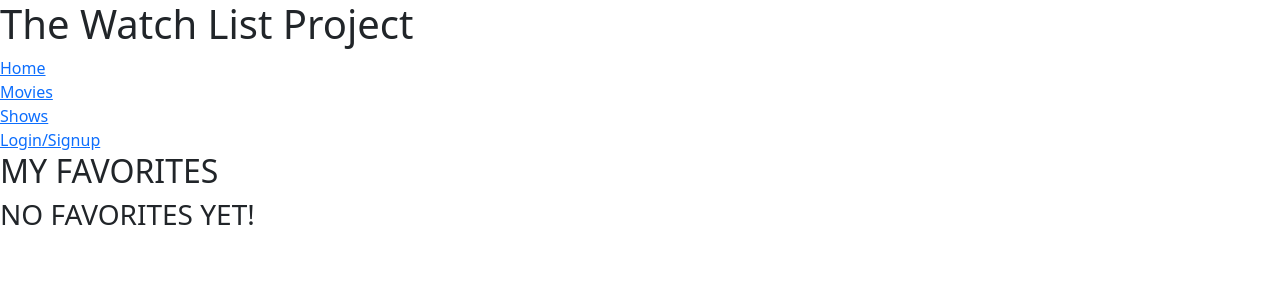
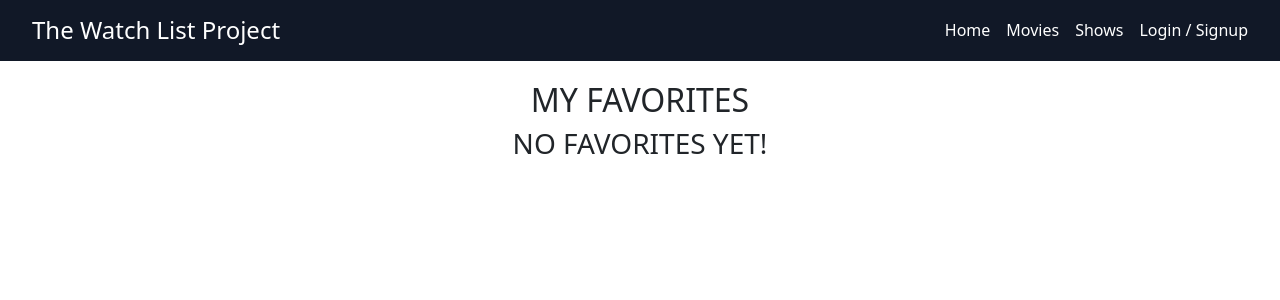
Before and after one commit to arnold1945/my-project, a React (Vite) app in the folder frontend/watchlist-frontend/: page /favorites in a window 1280 px wide. Shown: the top 300 px of the page. Built offline with nearby package versions, Linux system fonts and the light colour scheme.

Commit message:
working now

```diff
--- a/frontend/watchlist-frontend/src/App.jsx
+++ b/frontend/watchlist-frontend/src/App.jsx
@@ -10,6 +10,17 @@ import { useAuth } from "./context/AuthContext";
 function App() {
   const { isAuthenticated, token } = useAuth();
   const [fave, setFave] = useState([]);
+
+  // xx
+  const normalizePoster = (item) => ({
+    ...item,
+    poster:
+      item.poster ||
+      item.poster_path ||
+      item.image?.original ||
+      item.image?.medium ||
+      null,
+  });
 
   const inFavorites = (item) =>
     fave.some((f) => f.title === item.title);
@@ -30,6 +41,7 @@ function App() {
       headers: { Authorization: `Token ${token}` },
     });
     setFave([...res.data.movies, ...res.data.shows]);
+
   };
 
   const removeFromFavorites = async (item) => {
@@ -46,6 +58,7 @@ function App() {
       headers: { Authorization: `Token ${token}` },
     });
     setFave([...res.data.movies, ...res.data.shows]);
+
   };
 
 
@@ -65,6 +78,8 @@ function App() {
           ...res.data.movies,
           ...res.data.shows,
         ]);
+
+
       })
       .catch(() => setFave([]));
   }, [isAuthenticated, token]);
--- a/frontend/watchlist-frontend/src/components/CardMaker.jsx
+++ b/frontend/watchlist-frontend/src/components/CardMaker.jsx
@@ -3,20 +3,38 @@ import Button from "react-bootstrap/Button";
 import Card from "react-bootstrap/Card";
 import { useOutletContext } from "react-router-dom";
 
+export default function CardMaker({ cardData }) {
+  const { inFavorites, fave, addToFavorites, removeFromFavorites } =
+    useOutletContext();
 
-export default function CardMaker({ cardData }) {
+  const { title, year, overview } = cardData || {};
 
-    const { inFavorites, fave, addToFavorites, removeFromFavorites } = useOutletContext();
-    const { title, year, overview, poster } = cardData || {};
+
+  const poster =
+    cardData?.poster ||
+    cardData?.poster_path ||
+    cardData?.image?.original ||
+    cardData?.image?.medium ||
+    null;
+
+  const posterUrl = poster
+    ? poster.startsWith("http")
+      ? poster
+      : `https://image.tmdb.org/t/p/w500${poster}`
+    : "https://via.placeholder.com/500x750?text=No+Image";
+
+
 
 return (
-        <Card>
+  <Card className="p-3">
+
     {cardData && inFavorites && (
       !inFavorites(cardData) ? (
         <Button
           onClick={() => addToFavorites(cardData)}
           variant="primary"
           disabled={fave.length >= 10}
+          className="mb-3"
         >
           Add to Favorites
         </Button>
@@ -24,26 +42,36 @@ export default function CardMaker({ cardData }) {
         <Button
           onClick={() => removeFromFavorites(cardData)}
           variant="secondary"
+          className="mb-3"
         >
           Remove From Favorites
         </Button>
       )
     )}
+
+
+    <div className="d-flex align-items-start gap-3">
+
       <Card.Img
-                variant="top"
-                src={poster}
+        src={posterUrl}
+        style={{ width: "150px", height: "auto" }}
       />
-            <Card.Body>
-                <Card.Title><h3>{title}</h3></Card.Title>
-                <Card.Text>{year}</Card.Text>
+
+
+      <Card.Body className="p-0">
+        <Card.Title>
+          <h3 className="mb-1">{title}</h3>
+        </Card.Title>
+
+        <Card.Text className="text-muted mb-2">
+          {year}
+        </Card.Text>
+
         <Card.Text
           dangerouslySetInnerHTML={{ __html: overview }}
         />
-
       </Card.Body>
-
-
-
+    </div>
   </Card>
-    )
+);
 }
--- a/frontend/watchlist-frontend/src/components/FavoritesPage.jsx
+++ b/frontend/watchlist-frontend/src/components/FavoritesPage.jsx
@@ -1,28 +1,47 @@
-// standby. this is where we put the movie and show favorites
-
 import React from "react";
 import { useOutletContext } from "react-router-dom";
 import CardMaker from "./CardMaker";
 
 export default function FavoritesPage() {
-    console.log('FavoritesPage')
+  const { fave } = useOutletContext();
 
-    const { fave } = useOutletContext();
+  return (
+    <div style={{ padding: "20px" }}>
+      <h2 style={{ textAlign: "center" }}>MY FAVORITES</h2>
 
-    return (
-        <>
-        <h2>MY FAVORITES</h2>
-        {fave.length === 0 ?(
-            <h3>NO FAVORITES YET!</h3>
-        ) : (
-            <div className="fave">
-                {fave.map(f =>(
-                    <CardMaker key={f.title} cardData={f}/>
-                ))}
+      {fave.length === 0 ? (
+        <h3 style={{ textAlign: "center" }}>NO FAVORITES YET!</h3>
+      ) : (
+        <div
+          style={{
+            display: "grid",
+            gridTemplateColumns: "repeat(auto-fill, minmax(250px, 1fr))",
+            gap: "20px",
+          }}
+        >
+          {fave.map((f) => (
+            <div
+              key={`${f.media_type}-${f.api_id || f.id}`}
+              style={{
+
+                overflow: "hidden",
+              }}
+              className="favorites-card"
+            >
+              <CardMaker cardData={f} />
             </div>
+          ))}
+        </div>
+      )}
 
-        )}
 
-        </>
-    )
+      <style>
+        {`
+          .favorites-card img {
+            display: none;
+          }
+        `}
+      </style>
+    </div>
+  );
 }
--- a/frontend/watchlist-frontend/src/components/MoviesPage.jsx
+++ b/frontend/watchlist-frontend/src/components/MoviesPage.jsx
@@ -1,43 +1,47 @@
 import React, { useEffect, useState } from "react";
 import { Link } from "react-router-dom";
 import axios from "axios";
-import { useOutletContext } from "react-router-dom";
-
+import CardMaker from "./CardMaker";
 
 export default function MoviesPage() {
   const [movies, setMovies] = useState([]);
 
   useEffect(() => {
-
-    // fetching from backend
     const getMovies = async () => {
-      try{
-        const response1 = await axios.get(
+      try {
+        const response = await axios.get(
           "http://127.0.0.1:8000/movies/popular/"
         );
-        setMovies(response1.data)
+        setMovies(response.data);
       } catch (err) {
         console.error("Error getting movies from backend", err);
-
       }
     };
     getMovies();
   }, []);
 
   return (
-    <div style={{ padding: '20px', textAlign: 'center' }}>
-      <h1>POPULAR MOVIES</h1>
-
-      <ul>
-        {movies.map((movie) => (
-          <li key={movie.id}>
-            {/* setting the titles as hyperlinks */}
-            <Link to ={`/movies/${movie.id}`}>{movie.title} ({movie.year})</Link>
-          </li>
-        ))}
-      </ul>
-    </div>
-  )
+    <div style={{ padding: "20px" }}>
+      <h1 style={{ textAlign: "center" }}>POPULAR MOVIES</h1>
 
 
+      <div
+        style={{
+          display: "grid",
+          gridTemplateColumns: "repeat(auto-fill, minmax(250px, 1fr))",
+          gap: "20px",
+        }}
+      >
+        {movies.map((movie) => (
+          <Link
+            key={movie.id}
+            to={`/movies/${movie.id}`}
+            style={{ textDecoration: "none", color: "inherit" }}
+          >
+            <CardMaker cardData={movie} />
+          </Link>
+        ))}
+      </div>
+    </div>
+  );
 }
--- a/frontend/watchlist-frontend/src/components/NavBar.jsx
+++ b/frontend/watchlist-frontend/src/components/NavBar.jsx
@@ -1,42 +1,70 @@
-import { useNavigate } from "react-router-dom";
-import { Link } from "react-router-dom";
+import { Link, useNavigate } from "react-router-dom";
 import { useAuth } from "../context/AuthContext";
 
+export default function NavBar() {
+  const navigate = useNavigate();
+  const { isAuthenticated, logout } = useAuth();
 
-export default function NavBar() {
-    const navigate = useNavigate();
-    const {isAuthenticated,logout} = useAuth();
+  return (
+    <nav
+      style={{
+        display: "flex",
+        alignItems: "center",
+        justifyContent: "space-between",
+        padding: "16px 32px",
+        backgroundColor: "#111827",
+        color: "#ffffff",
+      }}
+    >
 
-    return (
-        <nav>
-      <h1>The Watch List Project</h1>
+      <h1 style={{ margin: 0, fontSize: "1.5rem" }}>
+        The Watch List Project
+      </h1>
 
-      <div>
-        <Link to = "/">Home</Link>
-        <br></br>
-        <Link to = "/movies">Movies</Link>
-        <br></br>
-        <Link to = "/shows">Shows</Link>
-        <br></br>
-        {/* just setting this up for now. ROUTER NOT SETUP YET FOR THIS */}
+
+      <div
+        style={{
+          display: "flex",
+          alignItems: "center",
+          gap: "16px",
+        }}
+      >
+        <Link style={linkStyle} to="/">Home</Link>
+        <Link style={linkStyle} to="/movies">Movies</Link>
+        <Link style={linkStyle} to="/shows">Shows</Link>
+
         {isAuthenticated ? (
           <>
-          <Link to="/favorites">Favorites</Link>
-          <br></br>
-          <Link to="/profile">Profile</Link>
-          <button onClick={logout}>Logout</button>
+            <Link style={linkStyle} to="/favorites">Favorites</Link>
+            <Link style={linkStyle} to="/profile">Profile</Link>
+            <button
+              onClick={logout}
+              style={logoutButtonStyle}
+            >
+              Logout
+            </button>
           </>
-
-        ): (
-          <Link to = "/loginsignup">Login/Signup</Link>
-
-
+        ) : (
+          <Link style={linkStyle} to="/loginsignup">
+            Login / Signup
+          </Link>
         )}
-
-
       </div>
     </nav>
+  );
+}
 
-    )
+const linkStyle = {
+  color: "#ffffff",
+  textDecoration: "none",
+  fontWeight: "500",
+};
 
-}
+const logoutButtonStyle = {
+  padding: "6px 12px",
+  backgroundColor: "#ef4444",
+  color: "#ffffff",
+  border: "none",
+  borderRadius: "6px",
+  cursor: "pointer",
+};
--- a/frontend/watchlist-frontend/src/components/ShowsPage.jsx
+++ b/frontend/watchlist-frontend/src/components/ShowsPage.jsx
@@ -1,43 +1,46 @@
 import React, { useEffect, useState } from "react";
 import { Link } from "react-router-dom";
 import axios from "axios";
-import { useOutletContext } from "react-router-dom";
-
+import CardMaker from "./CardMaker";
 
 export default function ShowsPage() {
   const [shows, setShows] = useState([]);
 
   useEffect(() => {
-    // fetching from backend
     const getShows = async () => {
-      try{
-        const response1 = await axios.get(
+      try {
+        const response = await axios.get(
           "http://127.0.0.1:8000/shows/popular/"
         );
-        setShows(response1.data)
+        setShows(response.data);
       } catch (err) {
         console.error("Error getting shows from backend", err);
-
       }
     };
     getShows();
   }, []);
 
   return (
-    <div style={{ padding: '20px', textAlign: 'center' }}>
-      <h1>POPULAR SHOWS</h1>
+    <div style={{ padding: "20px" }}>
+      <h1 style={{ textAlign: "center" }}>POPULAR SHOWS</h1>
 
-
-      <ul>
+      <div
+        style={{
+          display: "grid",
+          gridTemplateColumns: "repeat(auto-fill, minmax(250px, 1fr))",
+          gap: "20px",
+        }}
+      >
         {shows.map((show) => (
-          <li key={show.id}>
-            {/* setting the titles as hyperlinks */}
-           <Link to={`/shows/${show.id}`}> {show.title} ({show.year})</Link>
-          </li>
+          <Link
+            key={show.id}
+            to={`/shows/${show.id}`}
+            style={{ textDecoration: "none", color: "inherit" }}
+          >
+            <CardMaker cardData={show} />
+          </Link>
         ))}
-      </ul>
+      </div>
     </div>
-  )
-
-
+  );
 }
```
Lines whose indentation alone changed are shown as unchanged.
